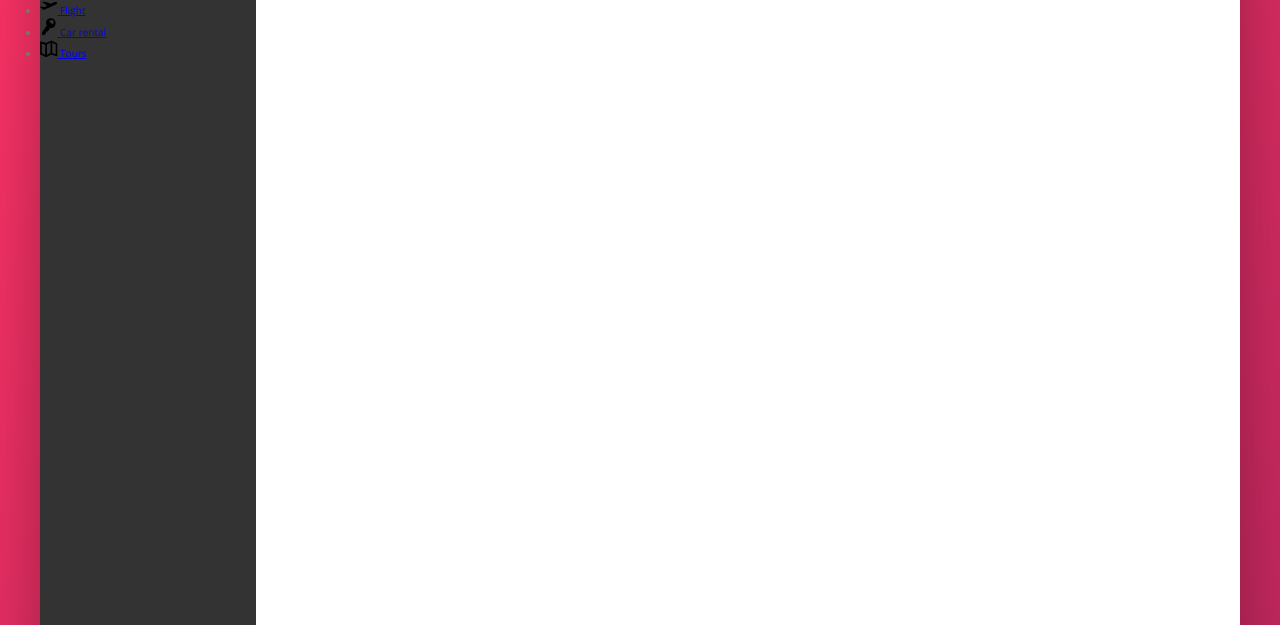
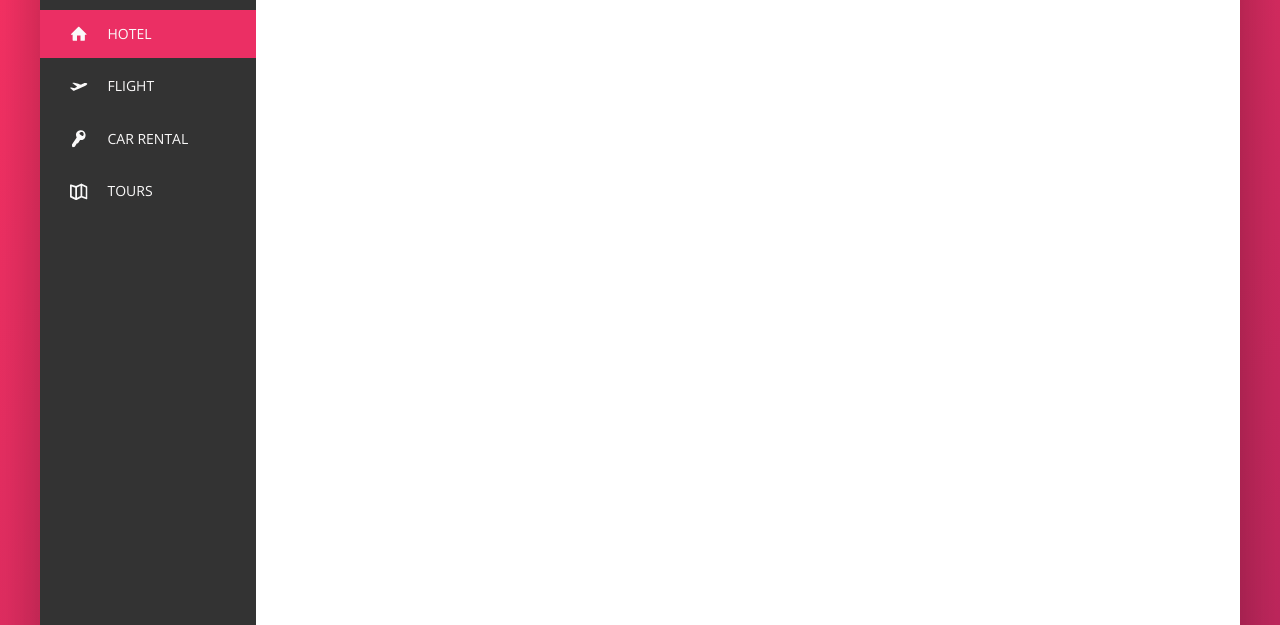
Before and after one commit to ndstephens/trillo, a website: page index.html in a window 1280 px wide. Shown: the part 175-800 px from the top of the page. Drawn offline with nearby package versions, Linux system fonts and the light colour scheme.

Commit message:
Completes side-bar nav styling and animations

```diff
--- a/index.html
+++ b/index.html
@@ -52,7 +52,7 @@
         <div class="content">
             <nav class="sidebar">
                 <ul class="side-nav">
-                    <li class="side-nav__item">
+                    <li class="side-nav__item active">
                         <a href="#" class="side-nav__link">
                             <svg class="side-nav__icon">
                                 <use xlink:href="img/sprite.svg#icon-home"></use>
--- a/sass/_components.scss
+++ b/sass/_components.scss
@@ -122,15 +122,65 @@
 /*//?===============  SIDE-BAR NAVIGATION SECTION  ================*/
 /*//?----------  NAVIGATION  ----------*/
 .side-nav {
+  font-size: 1.4rem;
+  list-style: none;
+  margin-top: 3.5rem;
+
   &__item {
+    position: relative;
+
+    &:not(:last-child) {
+      margin-bottom: 0.5rem;
+    }
+
+    &::before {
+      /*//* remember, you need to add the 'content' property first */
+      content: "";
+      position: absolute;
+      top: 0;
+      left: 0;
+      height: 100%;
+      width: 4px;
+      background-color: var(--c-primary);
+      // transform-origin: bottom;
+      transform: scaleY(0);
+      transition: transform 0.2s, width 0.4s cubic-bezier(1, 0, 0, 1) 0.2s,
+        background-color 0.1s;
+    }
+
+    /*//* when Javascript code applies the class 'active' (depending on which page is currently loaded) apply this same hover styling to the '::before' pseudo-element */
+    &:hover::before,
+    &.active::before {
+      transform: scaleY(1);
+      width: 100%;
+    }
+
+    /*//* this the ':active' pseudo class (applies when clicked), DIFFERENT than the 'active' class seen above that would be controlled by Javascript in a real app */
+    &:active::before {
+      background-color: var(--c-primary-light);
+    }
   }
 
-  &__link {
+  &__link:link,
+  &__link:visited {
+    color: var(--c-grey-light-1);
+    text-decoration: none;
+    text-transform: uppercase;
+    padding: 1.5rem 3rem;
+    /*//* z-index only works if the 'position' is specified */
+    position: relative;
+    z-index: 10;
+
+    display: flex;
+    align-items: center;
   }
 
   &__icon {
     width: 1.75rem;
     height: 1.75rem;
+    margin-right: 2rem;
+    /*//* uses the color of the current or parent element (.side-nav__link).  would also follow any color changes created by a hover */
+    fill: currentColor;
   }
 }
 
```
Also changed, not shown: css/style.css.
